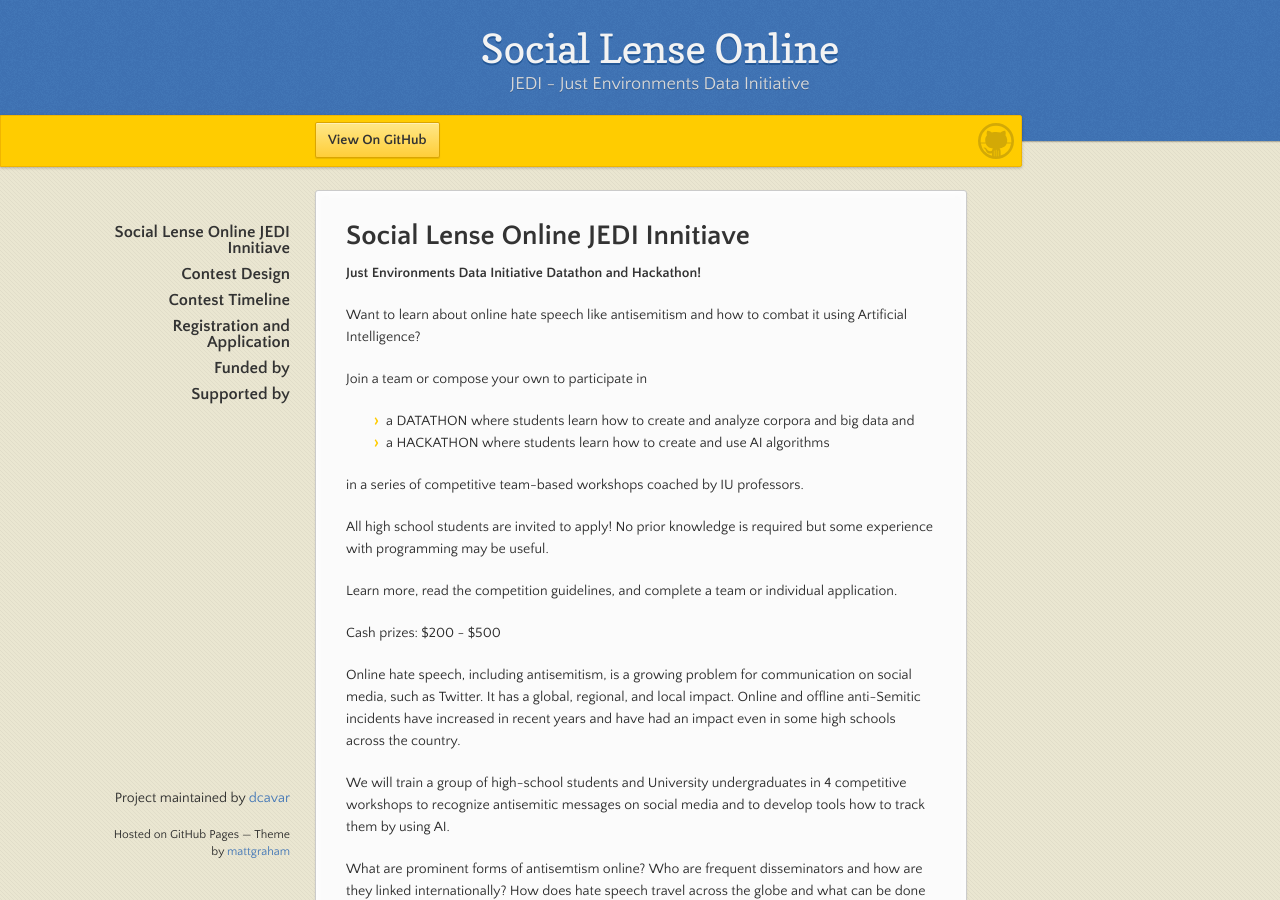
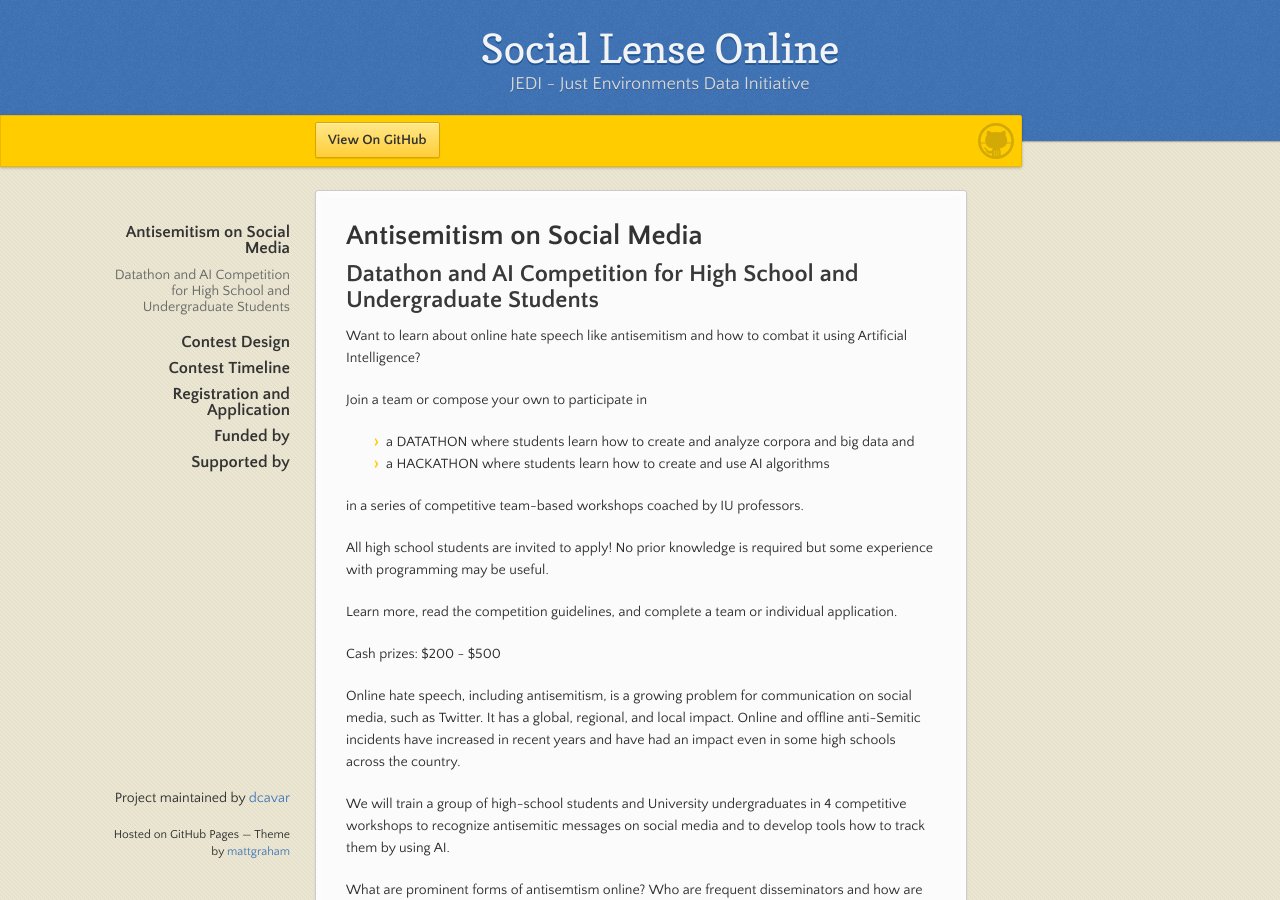
Before and after one commit to dcavar/sociallenseonline.github.io, a Jekyll site: the page built from docs/index.md, in a window 1280 px wide and 900 px high. Built offline with Jekyll 4.4.1, drawn with Linux system fonts in a browser that asks for light colours.

Commit message:
added layout and first page

```diff
--- a/docs/index.md
+++ b/docs/index.md
@@ -7,10 +7,9 @@ author: Damir Cavar
 tags: [social lense,hate-speech,anti-semitism,hatespeech]
 ---
 
-# Social Lense Online JEDI Innitiave
+# Antisemitism on Social Media
 
-**Just Environments Data Initiative Datathon and Hackathon!**
-
+## Datathon and AI Competition for High School and Undergraduate Students
 
 Want to learn about online hate speech like antisemitism and how to combat it using Artificial Intelligence?
 
```
